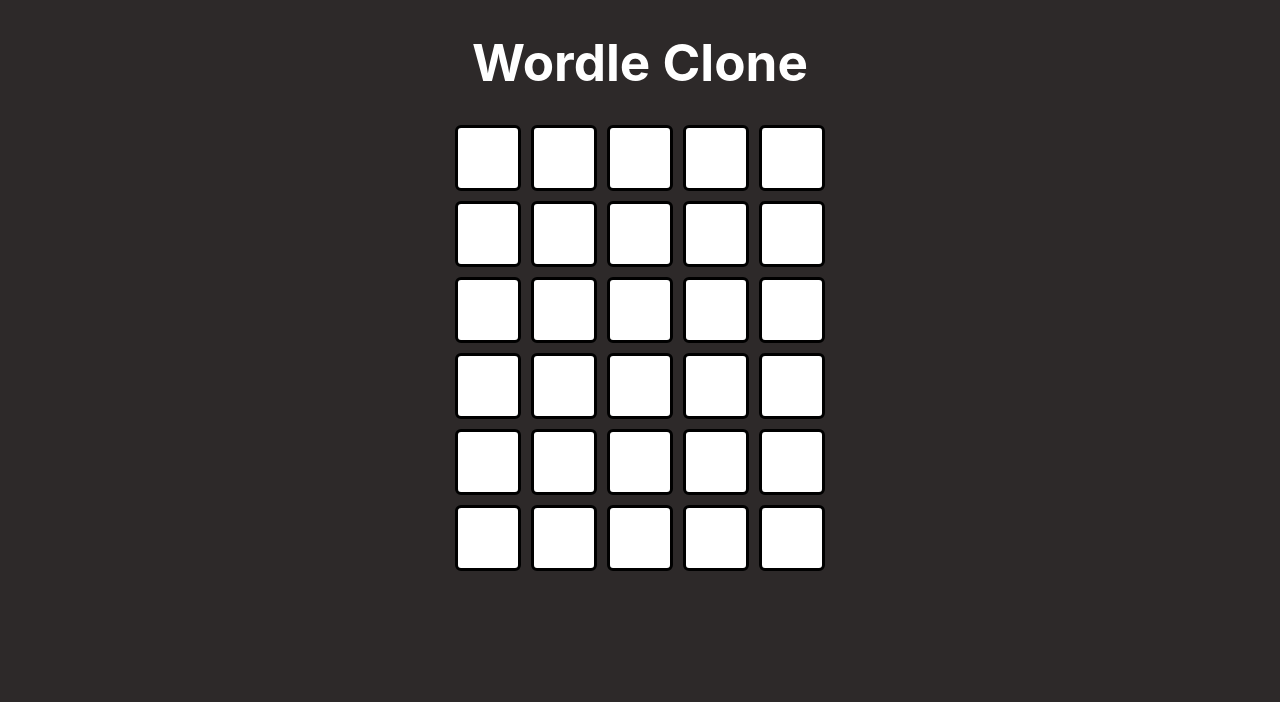
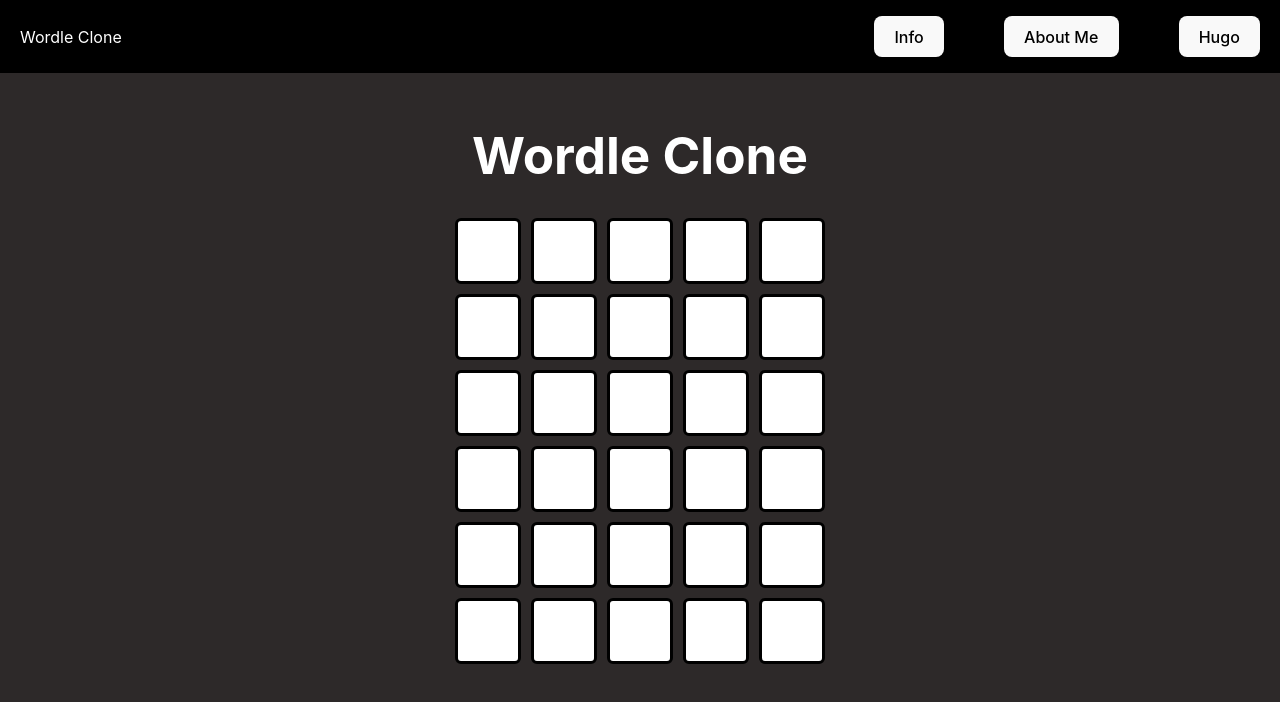
Before and after one commit to hugosundberg/wordleClone, a React (Vite) app: page / in a window 1280 px wide. Shown: the top 702 px of the page. Built offline with nearby package versions, Linux system fonts and the light colour scheme.

Commit message:
navbar + bootstrap

```diff
--- a/package.json
+++ b/package.json
@@ -10,6 +10,8 @@
     "preview": "vite preview"
   },
   "dependencies": {
+    "bootstrap": "^5.3.3",
+    "bootstrap-icons": "^1.11.3",
     "react": "^18.3.1",
     "react-dom": "^18.3.1"
   },
--- a/src/App.css
+++ b/src/App.css
@@ -2,6 +2,31 @@
   background-color: rgb(45, 41, 41);
   width: 100%;
   height: 100vh;
+  color: white;
+}
+
+.navbar {
+  display: flex;
+  flex-direction: row;
+  justify-content: space-between;
+  padding-inline: 20px;
+  background-color: black;
+}
+
+.nav-title {
+  display: flex;
+  justify-content: center;
+  align-items: center;
+}
+
+.nav-menu ul {
+  display: flex;
+  gap: 60px;
+  list-style: none;
+  color: white;
+}
+
+.nav-menu a {
   color: white;
 }
 
@@ -10,6 +35,7 @@
   flex-direction: column;
   justify-content: center;
   align-items: center;
+  margin-top: 20px;
 }
 
 .row {
@@ -57,3 +83,29 @@
   width: 200px;
   margin: 10px;
 }
+
+.info {
+  background-color: black;
+  max-width: 400px;
+  padding: 40px;
+  border-radius: 30px;
+  position: absolute;
+  top: 120px;
+}
+
+.info-header {
+  display: flex;
+  flex-direction: row;
+  justify-content: space-between;
+}
+
+.info-header button {
+  position: absolute;
+  top: 10px;
+  right: 10px;
+  background-color: transparent;
+}
+
+.info-header i {
+  scale: 1.5;
+}
--- a/src/App.tsx
+++ b/src/App.tsx
@@ -1,6 +1,7 @@
 import { useEffect, useState } from "react";
 import "./App.css";
 import { words } from "./words.tsx";
+import "bootstrap-icons/font/bootstrap-icons.css";
 
 export default function App() {
   const [solution, setSolution] = useState("");
@@ -10,6 +11,7 @@
   const [currentRow, setCurrentRow] = useState(0);
   const [definition, setDefinition] = useState("");
   const [hasWon, setHasWon] = useState(false);
+  const [isInfoVisable, setIsInfoVisable] = useState(false);
 
   // Initialize a new game
   const startNewGame = () => {
@@ -67,8 +69,32 @@
     };
   }, [currentGuess, guesses, isGameOver, solution, currentRow]);
 
+  const showInfo = () => {
+    setIsInfoVisable(true);
+  };
+
+  const closeInfo = () => {
+    setIsInfoVisable(false);
+  };
+
   return (
     <>
+      <div className="navbar">
+        <div className="nav-title">Wordle Clone</div>
+        <div className="nav-menu">
+          <ul>
+            <li>
+              <button onClick={showInfo}>Info</button>
+            </li>
+            <li>
+              <button>About Me</button>
+            </li>
+            <li>
+              <button>Hugo</button>
+            </li>
+          </ul>
+        </div>
+      </div>
       <div className="game-body">
         <h1>Wordle Clone</h1>
         {guesses.map((guess, i) => (
@@ -88,9 +114,34 @@
           startNewGame={startNewGame}
           hasWon={hasWon}
         />
+        <Info isInfoVisable={isInfoVisable} closeInfo={closeInfo} />
       </div>
     </>
   );
+}
+
+function Info({ isInfoVisable, closeInfo }: any) {
+  if (isInfoVisable) {
+    return (
+      <div className="info">
+        <div className="info-header">
+          <h3>Info</h3>
+          <button onClick={closeInfo}>
+            <i className="bi bi-x-lg"></i>
+          </button>
+        </div>
+        <p>
+          This game is a clone of the classic game Wordle, created by The New
+          York Times. I do not claim any rights to the original game. This app
+          has been created solely for educational purposes.
+        </p>
+        <p>
+          This app uses the public API https://dictionaryapi.dev/ for fetching
+          definitions of words.
+        </p>
+      </div>
+    );
+  }
 }
 
 function Solution({ solution, isGameOver, hasWon }: any) {
```
Also changed, not shown: 1 other file (tests, documents, lock files or other folders).
